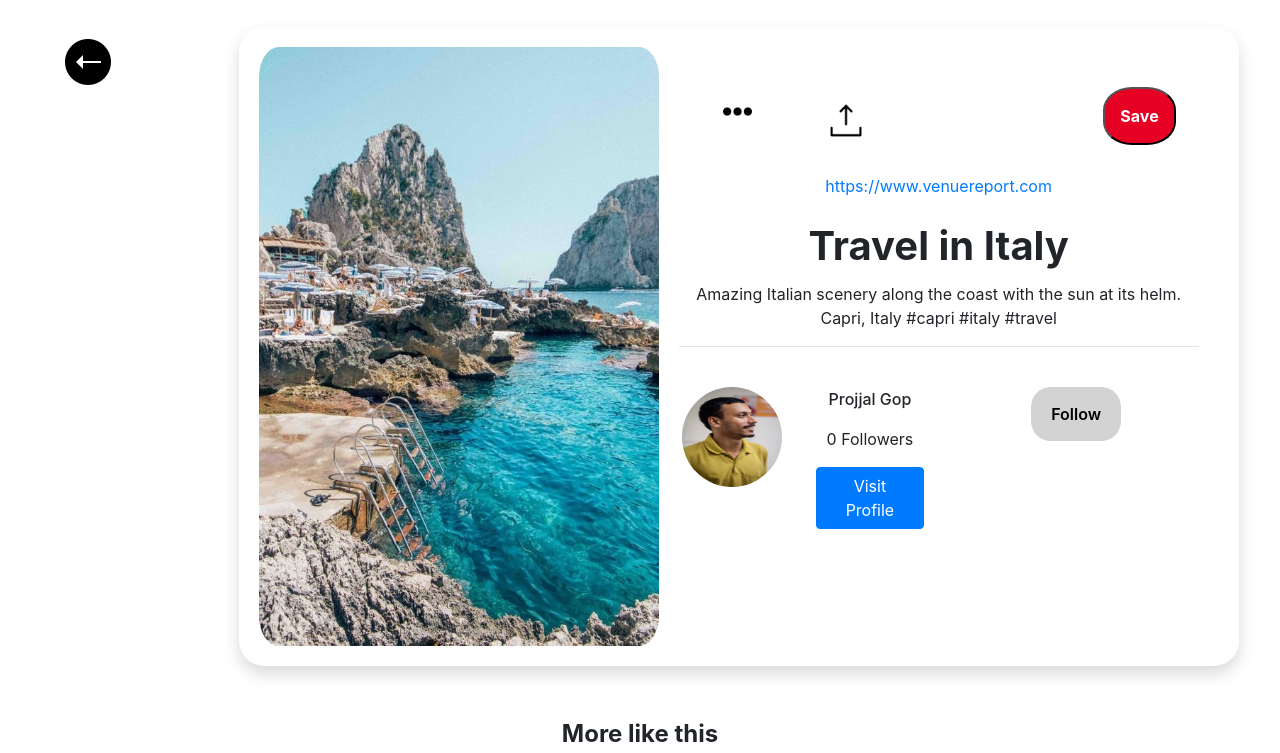
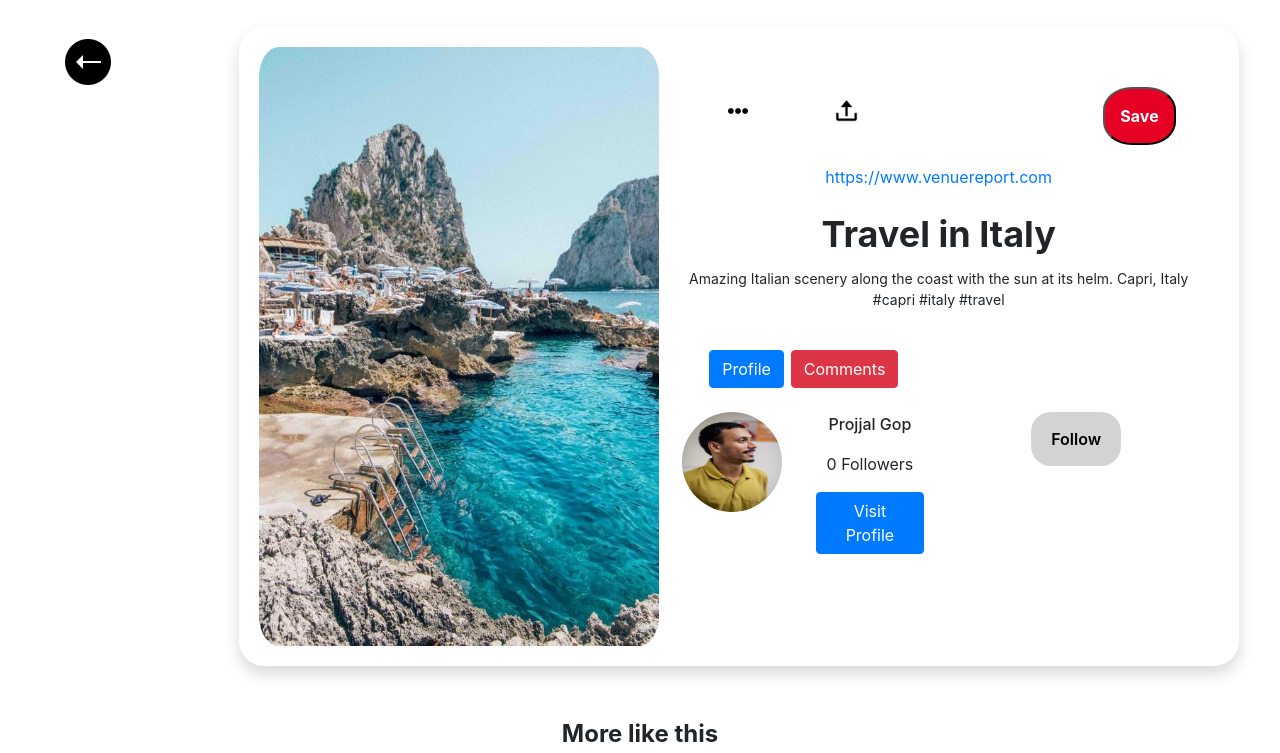
Before and after one commit to projjal1/Pinterest-Flask, a Flask app: page /view/1 in a window 1280 px wide. Shown: the part 93-846 px from the top of the page. Run offline with Flask 2, Linux system fonts and the light colour scheme; data comes from the database, SQL or seed files in the repository; some libraries are stand-ins or nearby versions.

Commit message:
Added disqus integration

```diff
--- a/templates/base.html
+++ b/templates/base.html
@@ -18,7 +18,7 @@
 	<style>
 		body {padding-top:100px;}
 		.card-img {
-		max-width:200%;
+		max-width:400%;
 		}
 		a, .a:hover {
 		transition: all 0.2s;
@@ -176,6 +176,10 @@
 		font-size: large;
 		font-weight: 700;
 		font-family:-apple-system, BlinkMacSystemFont, 'Segoe UI', Roboto, Oxygen, Ubuntu, Cantarell, 'Open Sans', 'Helvetica Neue', sans-serif;
+		}
+
+		p{
+			font-family: -apple-system, BlinkMacSystemFont, "Segoe UI", Roboto, Oxygen-Sans, Ubuntu, Cantarell, "Fira Sans", "Droid Sans", "Helvetica Neue", Helvetica, "ヒラギノ角ゴ Pro W3", "Hiragino Kaku Gothic Pro", メイリオ, Meiryo, "ＭＳ Ｐゴシック", Arial, sans-serif, "Apple Color Emoji", "Segoe UI Emoji", "Segoe UI Symbol";
 		}
 
 		@media (max-width: 768px) {
--- a/templates/home.html
+++ b/templates/home.html
@@ -60,7 +60,7 @@
                                 'twitter-share-dialog',
                                 'width=626,height=436');
                                 return false;"  >
-                            <img width="50%" src="/static/img/upload-icon.png"></button>
+                            <img width="40%" src="/static/img/upload-icon.png"></button>
                         </div>
                         <div class="overlay3">
                             <form method="GET" action="{{ image.links }}">
--- a/templates/view-photo.html
+++ b/templates/view-photo.html
@@ -3,7 +3,7 @@
 {% block content %}
 
 <script src="/static/scripts/jquery/jquery.min.js"></script>
-    <script>
+<script>
         $(function() {
         $('input').click(function() {
             $.ajax({
@@ -20,8 +20,36 @@
             });
         });
         });
+
+        function showTab(flag){
+            var elem1=document.getElementById("profile-data");
+            var elem2=document.getElementById("disqus_thread");
+
+            if (flag==1)
+            {
+                elem1.hidden=false;
+                elem2.hidden=true;
+            }
+            else{
+                elem1.hidden=true;
+                elem2.hidden=false;
+            }
+        }
 </script>
 
+<style>
+/* change border radius for the tab , apply corners on top*/
+
+#exTab3 .nav-pills > li > a {
+  border-radius: 4px 4px 0 0 ;
+}
+
+#exTab3 .tab-content {
+  color : white;
+  background-color: #428bca;
+  padding : 5px 15px;
+}
+</style>
 
 <div class="container-fluid" style="margin-top: 20px;">
 
@@ -44,17 +72,17 @@
 
                     <div class="card-body" style="background-color: white">
                         <div class="row">
-                            <div class="col-sm">
+                            <div class="col">
                                 <form action="{{ url_for('view_photo',photo_id=img_data.id) }}" method="POST">
-                                    <button class="image-share"><img width="50%" src="/static/img/3dots.png"></button>
+                                    <button class="image-share"><img width="100%" src="/static/img/3dots.png"></button>
                                 </form>
                             </div>
-                            <div class="col-sm" style="padding-right: 200px;">
+                            <div class="col" style="padding-right: 200px;">
                                 <button class="image-share" onclick="window.open(
                                     'https://twitter.com/intent/tweet?text=Check out the pin at Pinterest on {{img_data.title}} at &url=+{{request.url}}',
                                     'twitter-share-dialog',
                                     'width=626,height=436');
-                                    return false;"><img width="80%" src="/static/img/upload-icon.png"></button>
+                                    return false;"><img width="40%" src="/static/img/upload-icon.png"></button>
                             </div>
                             <div class="col-sm">
                                 <form action="{{ url_for('save_pins',img_id=img_data.id) }}" method="GET">
@@ -68,19 +96,33 @@
 
 
 
-                    <a href="{{img_data.links}}">{{img_data.links}}</a>
+                    <a style="font-size:16px;" href="{{img_data.links}}">{{img_data.links}}</a>
                     <br><br>
-                    <h1 class="card-title" style="font-weight: 750;">{{img_data.title}}</h1>
-                    <p class="card-text">{{img_data.description}}</p>
+                    <h1 class="card-title" style="font-weight: 750;font-size: 36px;">{{img_data.title}}</h1>
+                    <p class="card-text" style="font-size: 14px;">{{img_data.description}}</p>
 
-                    <hr><br>
+                    <br>
 
-                    <div class="row">
+                    <div class="container-fluid">
+                        <div class="row">
+                            <div class="col-sm-2">
+                                <button id="but1" class="btn btn-primary" onclick="showTab(1);">Profile</button>
+                            </div>
+                            <div class="col-sm-2">
+                                <button id="but2" class="btn btn-danger" onclick="showTab(2);">Comments</button>
+                            </div>
+                        </div>
+                    </div>
+
+                    <br>
+
+                    <div class="row" id="profile-data">
                         <div class="col">
                             <div class="row">
                                 <div class="col">
                                     <img src="/static/portal_images/user{{user_data.id}}.jpg"	class="rounded-circle" width="100" height="100">
                                 </div>
+
                                 <div class="col">
                                     <p style="font-size:medium;font-weight: 500;">{{ user_data.name }}</p>
                                     <p id="follow-disp">{{follow_count}} Followers</p>
@@ -102,6 +144,9 @@
                             </form>
                         </div>
                     </div>
+
+                    <div hidden id="disqus_thread"></div>
+
                 </div>
             </div>
         </div>
@@ -132,4 +177,23 @@
 	</div>
 </div>
 
+<script>
+    /**
+    *  RECOMMENDED CONFIGURATION VARIABLES: EDIT AND UNCOMMENT THE SECTION BELOW TO INSERT DYNAMIC VALUES FROM YOUR PLATFORM OR CMS.
+    *  LEARN WHY DEFINING THESE VARIABLES IS IMPORTANT: https://disqus.com/admin/universalcode/#configuration-variables    */
+    /*
+    var disqus_config = function () {
+    this.page.url = PAGE_URL;  // Replace PAGE_URL with your page's canonical URL variable
+    this.page.identifier = PAGE_IDENTIFIER; // Replace PAGE_IDENTIFIER with your page's unique identifier variable
+    };
+    */
+    (function() { // DON'T EDIT BELOW THIS LINE
+    var d = document, s = d.createElement('script');
+    s.src = 'https://localhost-8000-lqfk4axmlz.disqus.com/embed.js';
+    s.setAttribute('data-timestamp', +new Date());
+    (d.head || d.body).appendChild(s);
+    })();
+</script>
+<noscript>Please enable JavaScript to view the <a href="https://disqus.com/?ref_noscript">comments powered by Disqus.</a></noscript>
+
 {% endblock %}
```
Also changed, not shown: static/img/3dots.png, static/img/upload-icon.png.
